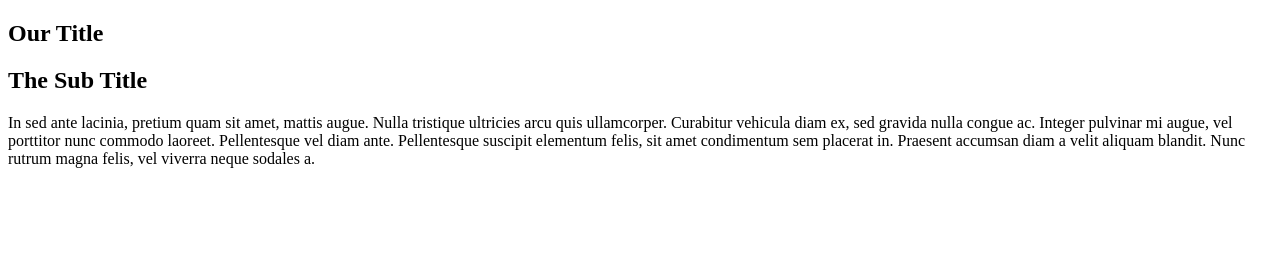
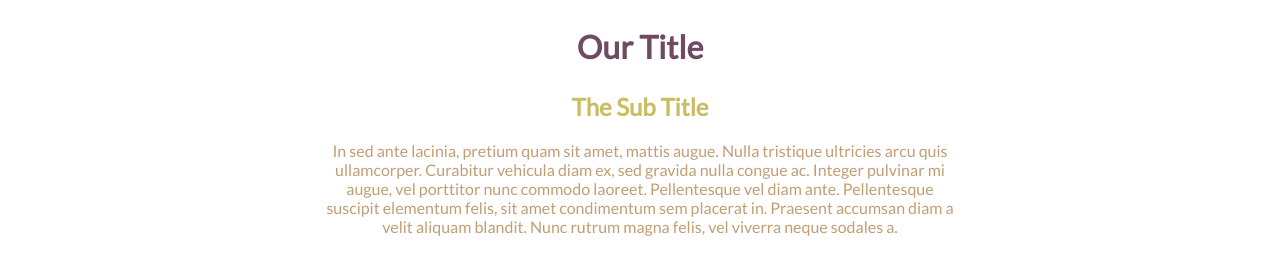
Before and after one commit to KWestfall/206-font-colors-starter, a plain HTML site: page index.html in a window 1280 px wide. Drawn offline with Linux system fonts and the light colour scheme.

Commit message:
change font colors

```diff
--- a/css/main.css
+++ b/css/main.css
@@ -1,6 +1,6 @@
 body, html {
   text-align: center;
-  font-family: Gotham, Helvetica, Arial, sans-serif;
+  font-family: "Lato",sans-serif;
   font-size: 1em;
 }
 
@@ -10,9 +10,51 @@ section {
 }
 
 h1 {
+  color: #7b7d70;
   font-size: 2em;
 }
 
 h2 {
+  color: #4eafb8;
   font-size: 1.5em;
 }
+
+p {
+  color: #ff8641;
+}
+
+/***TABLET***/
+
+@media (min-width: 768px) {
+h1 {
+  color: #02cbd2;
+  font-size: 2em;
+}
+
+h2 {
+  color: #fcc02a;
+  font-size: 1.5em;
+}
+
+p {
+  color: #7b8f8e;
+}
+}
+
+/***DESKTOP***/
+
+@media (min-width: 1200px) {
+h1 {
+  color: #6e4b61;
+  font-size: 2em;
+}
+
+h2 {
+  color: #cabd61;
+  font-size: 1.5em;
+}
+
+p {
+  color: #c19e74;
+}
+}
--- a/index.html
+++ b/index.html
@@ -2,7 +2,11 @@
 <html lang="en">
 
 <head>
+  <meta charset="utf-8">
+  <meta name="viewport" content="width=device-width, initial-scale=1">
   <title>Changing font colors</title>
+  <link href="https://fonts.googleapis.com/css?family=Lato&display=swap" rel="stylesheet">
+  <link rel="stylesheet" href="css/main.css" type="text/css">
 </head>
 
 <body>
```
